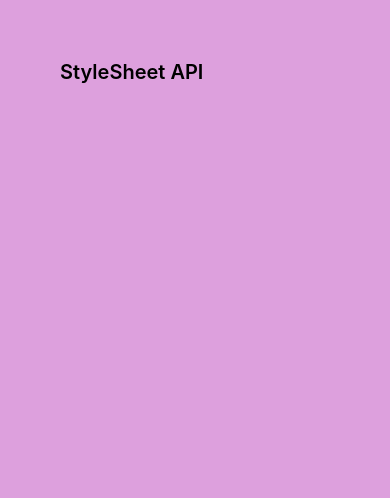
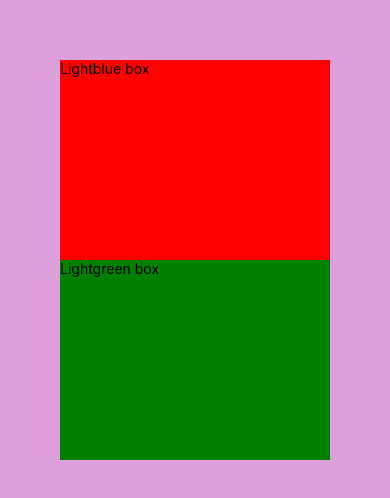
Before and after one commit to jigneshgit935/Learn-React-Native, a React Native app: screen / in a window 390 px wide. Shown: the top 498 px of the page. Built offline with nearby package versions, Linux system fonts and the light colour scheme.

Commit message:
mutliple styles

```diff
--- a/App.js
+++ b/App.js
@@ -3,7 +3,12 @@ import { StyleSheet, Text, View } from 'react-native';
 export default function App() {
   return (
     <View style={styles.container}>
-      <Text style={styles.title}>StyleSheet API</Text>
+      <View style={[styles.boxwith, styles.lightbluebox]}>
+        <Text>Lightblue box</Text>
+      </View>
+      <View style={[styles.boxwith, styles.lightgreenbox]}>
+        <Text>Lightgreen box</Text>
+      </View>
     </View>
   );
 }
@@ -14,5 +19,14 @@ const styles = StyleSheet.create({
     backgroundColor: 'plum',
     padding: 60,
   },
-  title: { fontSize: 20, fontWeight: 600 },
+  boxwith: {
+    width: '100%',
+    height: 200,
+  },
+  lightbluebox: {
+    backgroundColor: 'red',
+  },
+  lightgreenbox: {
+    backgroundColor: 'green',
+  },
 });
```
